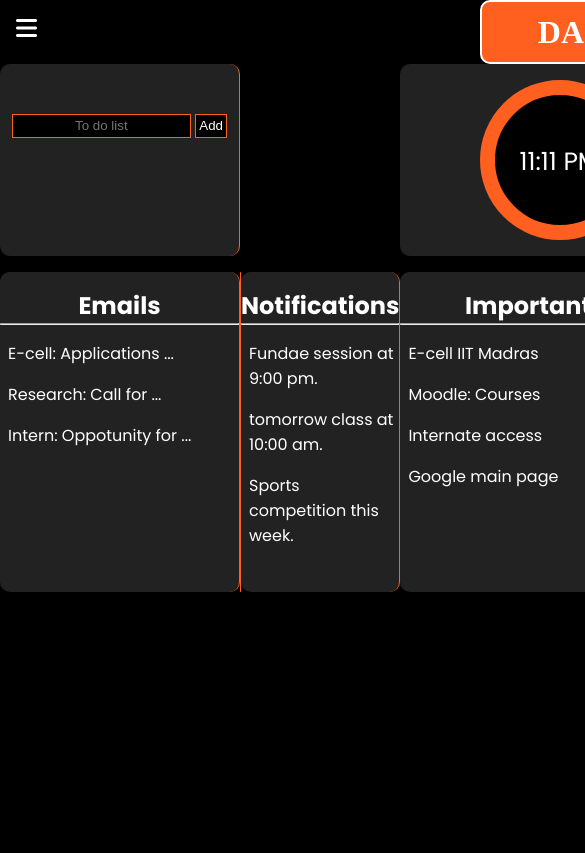
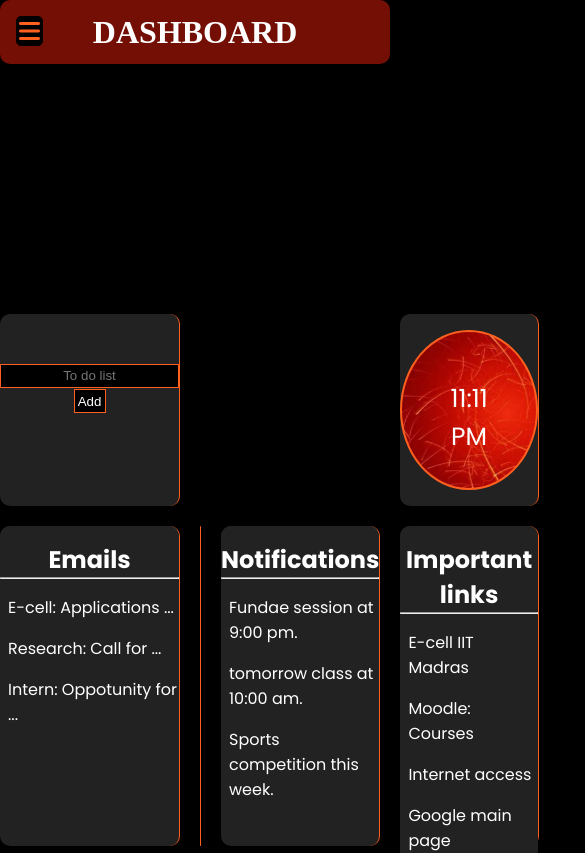
Before and after one commit to PruthvirajChougale/WMO_app, a plain HTML site: page dash.html in a window 390 px wide. Shown: the top 853 px of the page, 585 px wide, since content can reach past the window. Drawn offline with Linux system fonts and the light colour scheme.

Commit message:
added responsiveness

```diff
--- a/index.html
+++ b/dash.html
@@ -55,6 +55,9 @@
     <div id="title">
         <h1>DASHBOARD</h1>
     </div>
+    <div id="quote">
+
+    </div>
     <div id="main">
         <div class="main_content" id="todo">
             <div id="todolist">
@@ -87,7 +90,7 @@
         <div class="main_content" id="clocklink">
             <div id="clock">
                 <div id="clockpic">
-                    <p>11:11 PM</p>
+                   11:11 PM
                 </div>
             </div>
             <div id="link">
@@ -95,12 +98,13 @@
                 <hr>
                 <a class="implink" href="https://ecell.iitm.ac.in/home" target="_main">E-cell IIT Madras</a>
                 <a class="implink" href="https://coursesnew.iitm.ac.in/" target="_main">Moodle: Courses</a>
-                <a class="implink" href="https://netaccess.iitm.ac.in/account/login" target="_main">Internate access</a>
+                <a class="implink" href="https://netaccess.iitm.ac.in/account/login" target="_main">Internet access</a>
                 <a class="implink" href="https://www.google.com/" target="_main">Google main page</a>
             </div>
         </div>
     </div>
 
 
+
 </body>
 </html>
--- a/style.css
+++ b/style.css
@@ -2,7 +2,7 @@
 *{
     margin:0;
     padding:0;
-    background:black;
+    background-color:black;
     color:white;
     box-sizing: border-box;
     /* font-family: "Poppins", sans-serif; */
@@ -33,10 +33,14 @@
     display:none;
 }
 #bars{
+    padding: 2px;
 position:absolute;
 top:1rem;
 left:1rem;
 font-size: 1.5rem;
+color:#FF5F1F;
+border:1px solid black;
+border-radius: 5px;
 }
 #mark{
     z-index:2;
@@ -89,12 +93,13 @@ aside i{
 }
 #title{
     height:4rem;
-    width:20rem;
+
     display:flex;
     align-items:center;
     justify-content: center;
-    margin:0 30rem 0 30rem;
-    border:2px solid white;
+    /* margin:0 30rem 0 30rem; */
+    /* border:2px solid white; */
+
     border-radius:10px;
     /* animation:titleanimate 5s ease-in 0 infinte normal; */
 }
@@ -103,59 +108,81 @@ aside i{
     justify-content:space-between;
     align-items:flex-end;
     font-family: "Poppins", sans-serif;
+
+
 }
 .main_content{
-    display: inline-block;
+    /* display: inline-block; */
     border-radius: 10px;
     background-color:rgb(35, 34, 34) ;}
 
 #todo{
-    height:33rem;
-    width:15rem;
+
+    flex:1;
+    margin-right:20px;
     display:flex;
     flex-direction: column;
     justify-content: space-between;
     text-align: center;
     background-color: black;
+
 }
 #todolist{
     height:12rem;
-    width:15rem;
+    /* width:15rem; */
     background-color:rgb(35, 34, 34) ;
     border-radius: 10px;
     border-right:1.5px solid #FF5F1F;
 }
 #emails{
+    margin-top:20px;
     height:20rem;
-    width:15rem;
+    /* width:15rem; */
     background-color:rgb(35, 34, 34) ;
     border-radius: 10px;
     border-right:1.5px solid #FF5F1F;
 }
+.implink{
+    display:block;
+    padding:1rem 0 0 0.5rem;
+    text-decoration:none;
+}
+.implink:hover{
+    color:rgb(74, 74, 247);
+}
 #calender{
     height:20rem;
-    width:20rem;
+    /* width:20rem; */
     border-right:1.5px solid #FF5F1F;
-
+    flex:1;
+    margin-right:20px;
 }
 #notifications{
     height:20rem;
-    width:20rem;
+    /* width:20rem; */
     border-right:1.5px solid #FF5F1F;
-
+    flex:1;
+    margin-right:20px;
 }
 #clocklink{
-    height:33rem;
-    width:20rem;
+
+    /* width:20rem; */
     background-color: black;
+
     display:flex;
     flex-direction:column;
     justify-content:space-between;
+    flex:1;
+
 
 }
 #clock{
+
     height:12rem;
-    width:20rem;
+    display:flex;
+    justify-content: center;
+    align-items: center;
+
     background-color:rgb(35, 34, 34) ;
     border-right:1.5px solid #FF5F1F;
     border-radius: 10px;
@@ -164,8 +191,9 @@ aside i{
 
 
 #link{
+    margin-top:20px;
     height:20rem;
-    width:20rem;
+
     background-color:rgb(35, 34, 34) ;
 
     border-radius: 10px;
@@ -203,21 +231,28 @@ aside i{
     list-style-type:none;
 }
 #clockpic{
-    position: relative;
+    padding:3rem;
+
+    /* position: relative;
     top:1rem;
-    left:5rem;
+    left:5rem; */
     height: 10rem;
-    width:10rem;
+    /* width:10rem; */
     border-radius:50%;
-    border:15px solid #FF5F1F;
+    border:2px solid #FF5F1F;
+    font-size: 25px;
     text-align: center;
+    background-image:url("Clockbackground.PNG");
+    background-size:cover;
 }
 p{
     position: relative;
-    top:3rem;
+    top:4rem;
     left:1.5rem;
     width:5rem;
-    font-size: 25px;
+
+    background-image:url("Clockbackground.PNG");
+    background-size:cover;
 }
 
 #title{
@@ -229,11 +264,10 @@ h1{
 @keyframes animate{
     from {background-color:black;
     }
-    to {background-color: #FF5F1F ;
+    to {background-color: #730f04 ;
     }
 }
-.implink{
-    display:block;
-    padding:1rem 0 0 0.5rem;
-    text-decoration:none;
+#quote{
+    height:250px;
+
 }
```
Also changed, not shown: Clockbackground.jpeg (added), Clockbackground.png (added), Quote.JPEG (added).
